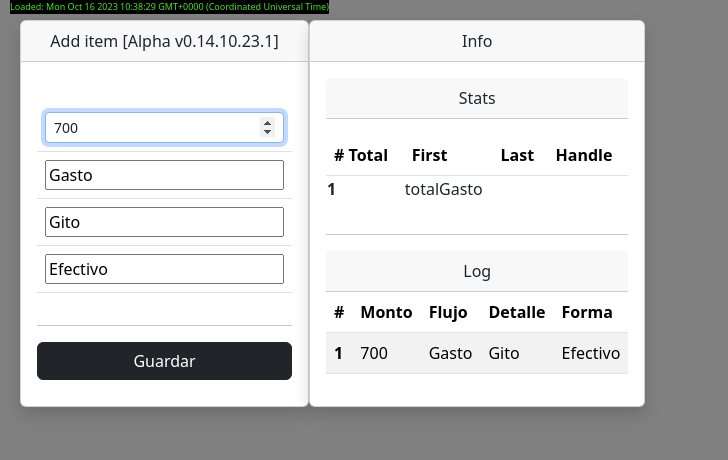
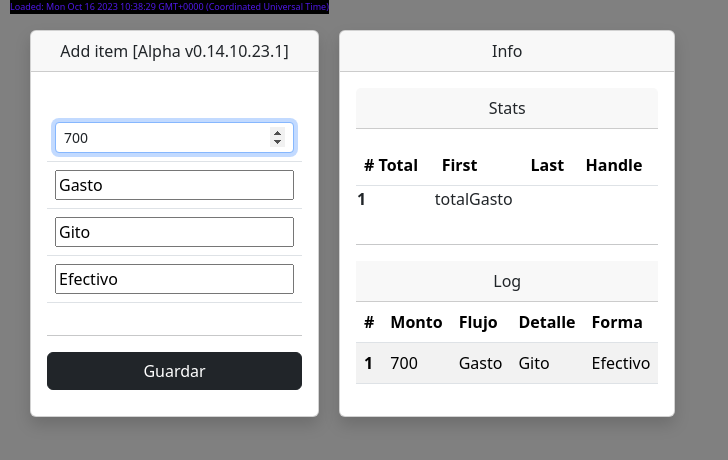
Before and after one commit to santanderelias/stats, a plain HTML site: page index.html in a window 1280 px wide. Shown: the whole page, without its empty margins (0-728 px from the left). Drawn offline with nearby package versions, Linux system fonts and the light colour scheme.

Commit message:
small tweaks

```diff
--- a/main.css
+++ b/main.css
@@ -32,7 +32,7 @@ body {
     position: fixed;
     top: 0;
     left: 10px;
-    color: rgb(65, 230, 24);
+    color: rgb(22, 111, 0);
     background-color: black;
   }
 
@@ -43,7 +43,18 @@ body {
 
 @media only screen and (min-width: 768px) {
   /* For desktop: */
+  #elemSubtlFecha {
+    font-size: xx-small;
+    position: fixed;
+    top: 0;
+    left: 10px;
+    color: rgb(79, 24, 230);
+    background-color: black;
+  }
   #sections {
     display: flex;
   }
+  .card {
+    margin: 10px;
+  }
 }
```
